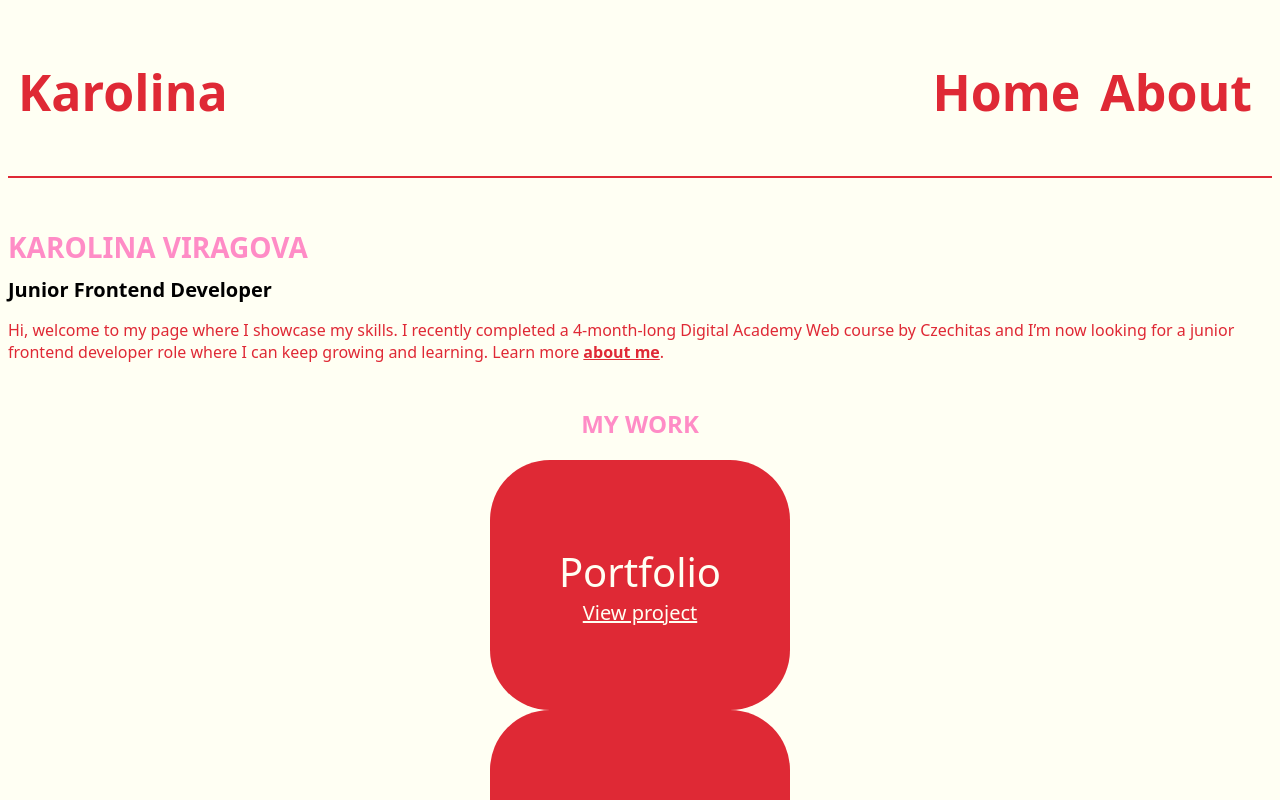
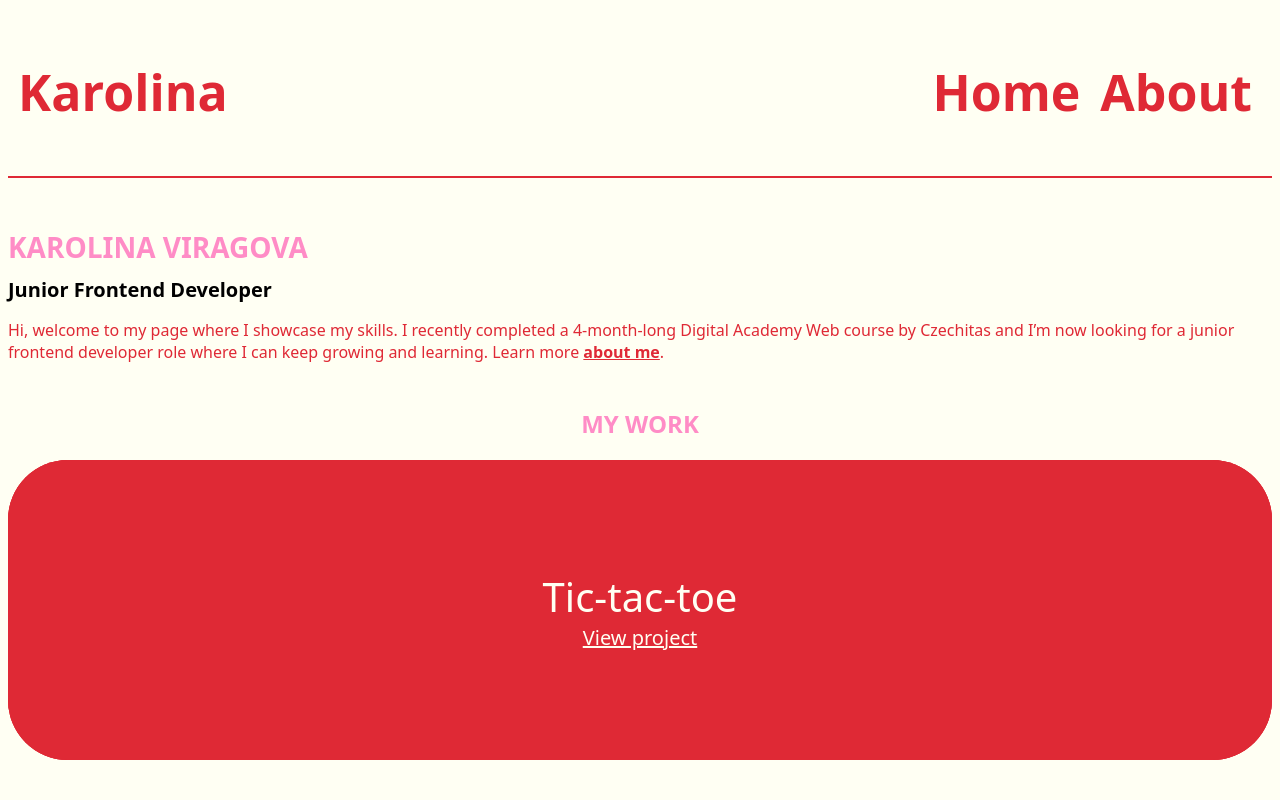
Before and after one commit to karolinaviragova/my-portfolio, a React (Vite) app: page / in a window 1280 px wide. Shown: the top 800 px of the page. Built offline with nearby package versions, Linux system fonts and the light colour scheme.

Commit message:
add flip to card component

```diff
--- a/src/components/ProjectCard/ProjectCard.css
+++ b/src/components/ProjectCard/ProjectCard.css
@@ -1,21 +1,28 @@
 .projectCard__container {
   color: var(--primary--background);
-  display: flex;
-  justify-content: center;
+  position: relative;
+  transform-style: preserve-3d;
 }
 
 .projectCard__card {
-max-width: 300px;
-min-height: 250px;
+  width: 100%;
+  min-height: 300px;
   background-color: var(--primary--color);
   display: flex;
   flex-direction: column;
   justify-content: center;
   align-items: center;
   border-radius: 60px;
-flex-grow: 1;
+  text-align: center;
+  position: absolute;
+}
 
+.projectCard__card--back {
+  background-color: var(--primary--background);
+  color: var(--primary--color);
+  border: 2px solid var(--primary--color);
 }
+
 .projectCard__heading {
   font-size: 2.5rem;
   margin: 0;
--- a/src/components/ProjectCard/ProjectCard.jsx
+++ b/src/components/ProjectCard/ProjectCard.jsx
@@ -1,18 +1,16 @@
 import './ProjectCard.css';
 
-/*make card flip, make card behind one each other on mobile, in line on desktop */
-export const ProjectCard = ({name, link}) => {
+/*make card behind one each other on mobile, in line on desktop */
+export const ProjectCard = ({name, link, description, onFlip, flipCard}) => {
   return (
-    <div className="projectCard__container">
+    <div className="projectCard__container" onClick={() => {onFlip()}}>
       <div className='projectCard__card'>
         <p className='projectCard__heading'>{name}</p>
         <a href={link} className='projectCard__link' target='_blank'>View project</a>
       </div>
+      <div className={flipCard ? "projectCard__card projectCard__card--back" : " "}>
+        {flipCard ? <p className='projectCard__description'>{description}</p> : " "}
+      </div>
     </div>
   );
 };
-/*
-      <div className="projectCard__back">
-        <p>Description</p>
-      </div>
-    */
--- a/src/pages/HomePage/HomePage.jsx
+++ b/src/pages/HomePage/HomePage.jsx
@@ -5,10 +5,15 @@ import { useEffect, useState } from 'react';
 
 export const HomePage = () => {
   const [projects, setProjects] = useState([]);
+  const [flipCard, seFlipCard] = useState(false);
+
+  const handleFlip = () => {
+    seFlipCard(!flipCard)
+  }
 
   useEffect(() => {
     const fetchData = async () => {
-      const response = await fetch('public/projects.json');
+      const response = await fetch('/projects.json');
       const result = await response.json();
       setProjects(result);
     };
@@ -19,7 +24,7 @@ export const HomePage = () => {
     <>
       <HomePageIntro />
       {projects.map((project) => (
-        <ProjectCard key={project.id} name={project.name} link={project.link} />
+        <ProjectCard key={project.id} name={project.name} link={project.link} description={project.description} onFlip={handleFlip} flipCard={flipCard}/>
       ))}
     </>
   );
```
Lines whose indentation alone changed are shown as unchanged.
